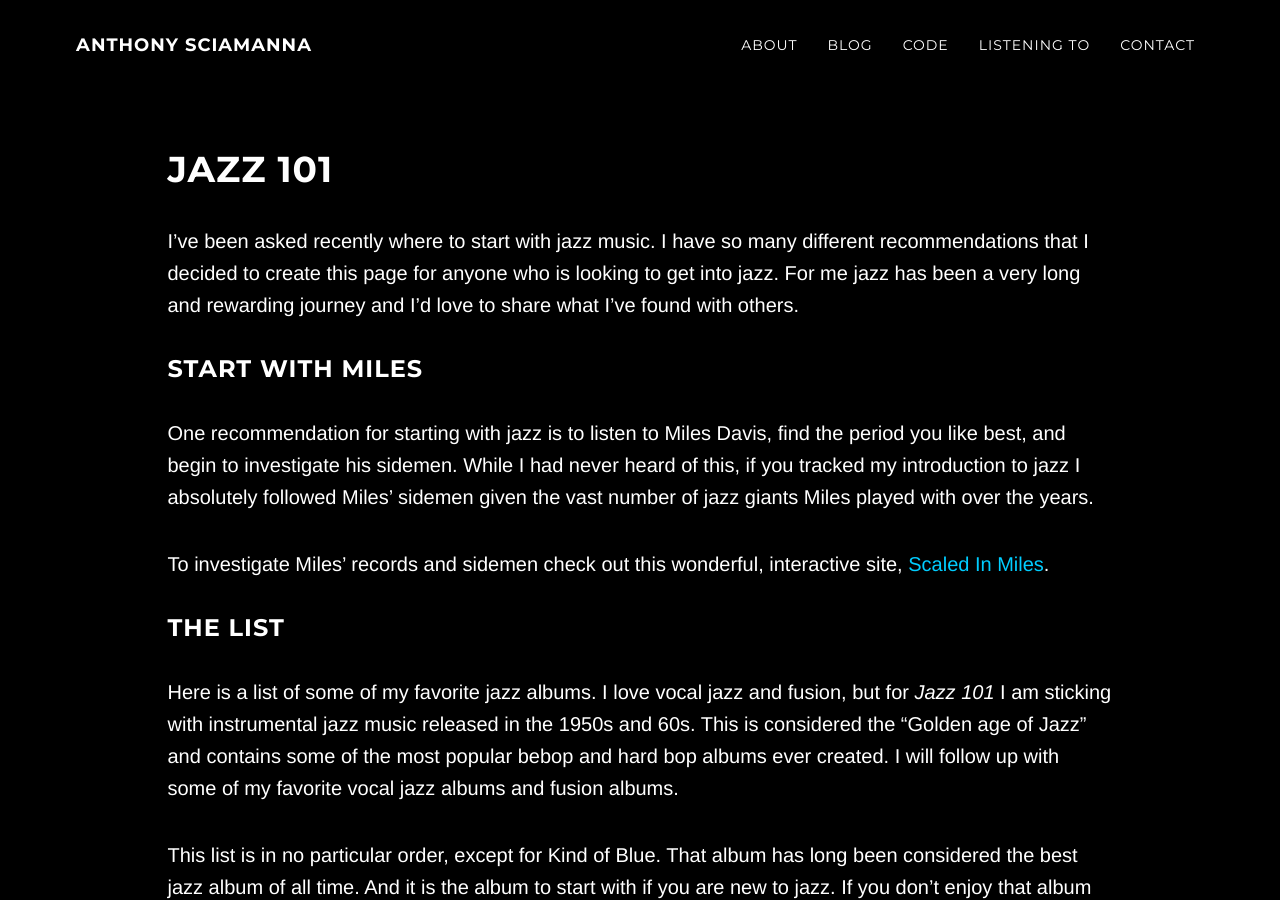
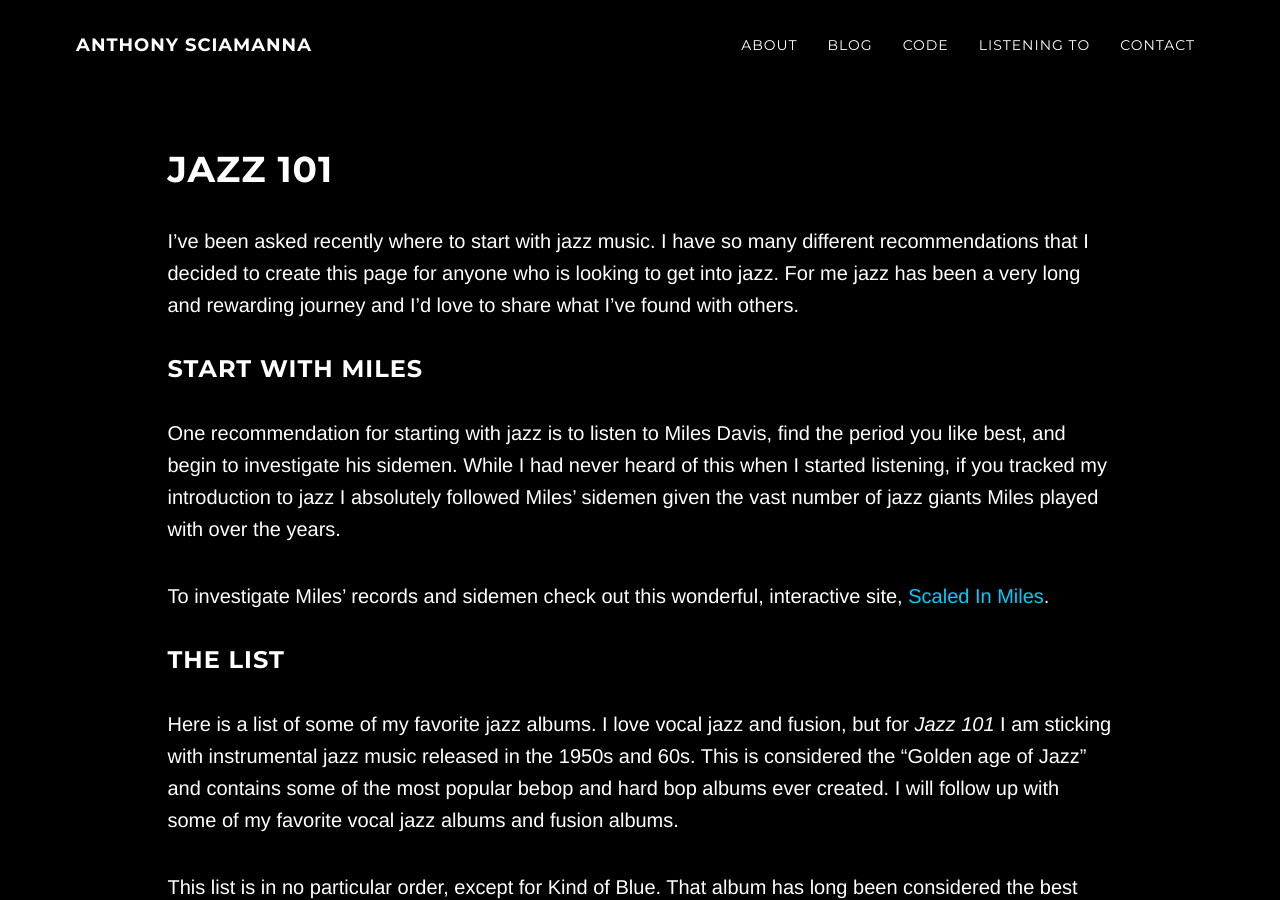
Before and after one commit to asciamanna/asciamanna.github.io, a Jekyll site: the page built from jazz-101.html, in a window 1280 px wide and 900 px high. Built offline with Jekyll 4.4.1, drawn with Linux system fonts in a browser that asks for light colours; nearby versions of some CDN libraries.

Commit message:
additional updates

```diff
--- a/jazz-101.html
+++ b/jazz-101.html
@@ -9,7 +9,7 @@ recommendations that I decided to create this page for anyone who is looking to
 ### Start with Miles
 
 One recommendation for starting with jazz is to listen to Miles Davis, find the  period you like best, and begin to investigate his sidemen. While I
-had never heard of this, if you tracked my introduction to jazz I absolutely followed Miles' sidemen given the vast number of jazz giants Miles
+had never heard of this when I started listening, if you tracked my introduction to jazz I absolutely followed Miles' sidemen given the vast number of jazz giants Miles
 played with over the years.
 
 To investigate Miles' records and sidemen check out this wonderful, interactive site, [Scaled In Miles](https://fathom.info/miles/).
```
